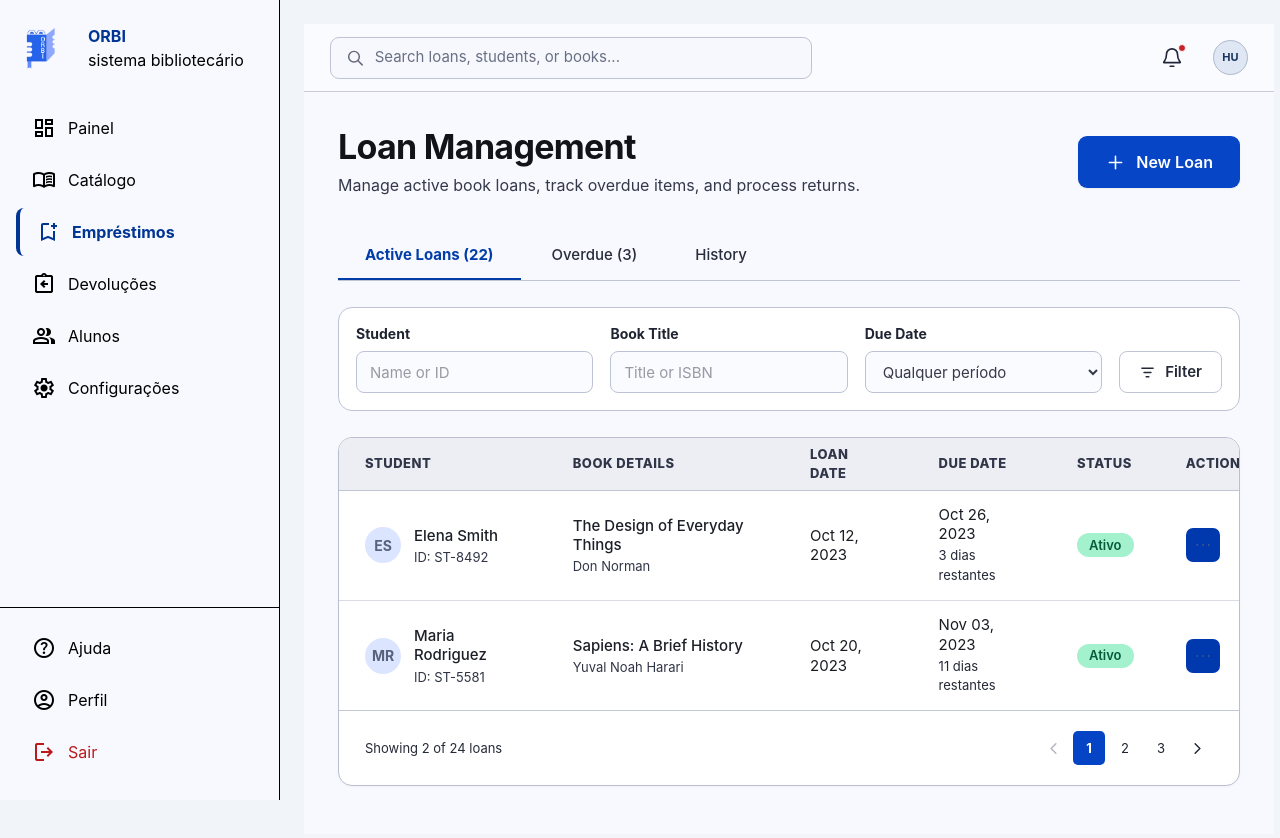
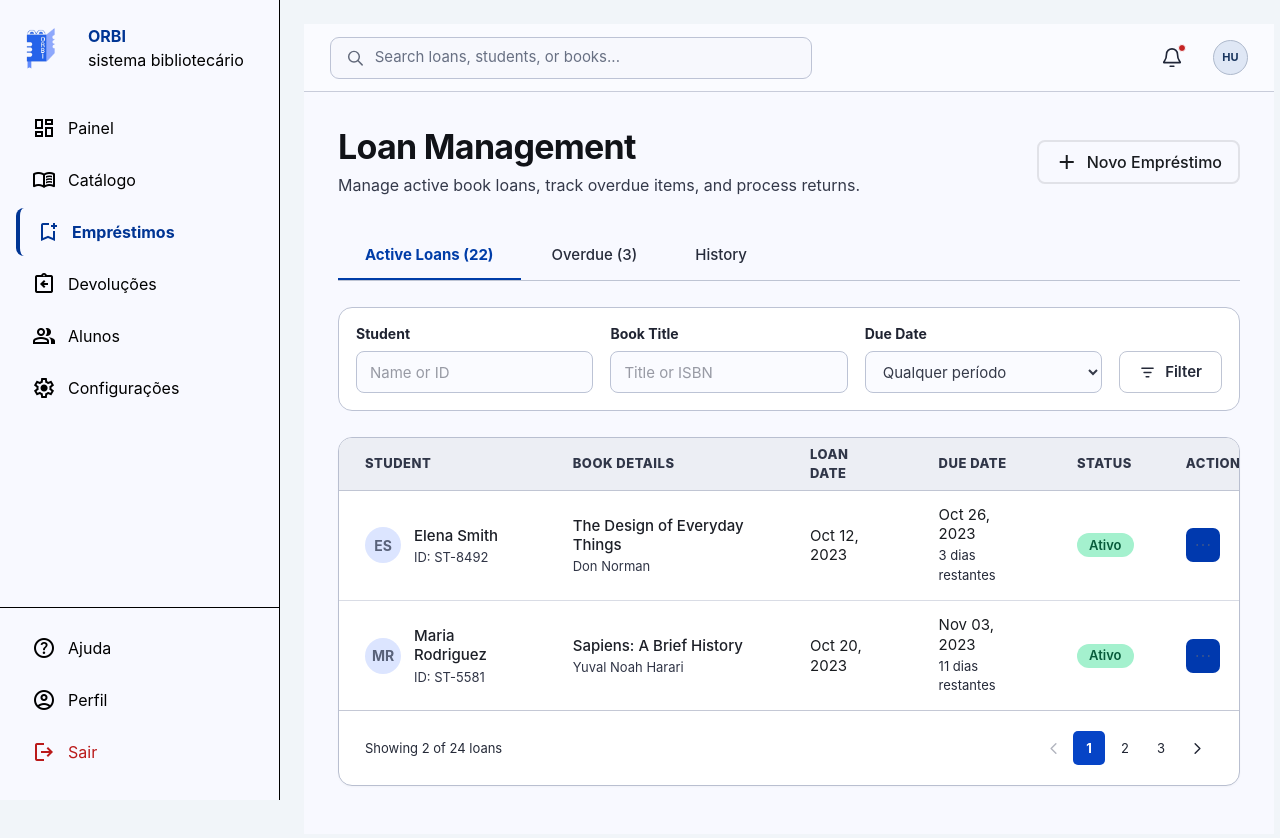
Before and after one commit to RayronVidal/ORBI, a React (Vite) app: page /emprestimos in a window 1280 px wide. Shown: the top 838 px of the page. Built offline with nearby package versions, Linux system fonts and the light colour scheme.

Commit message:
Adiciona botão(componente) dinâmico

```diff
--- a/src/pages/Library/GestaoEmprestimos/Emprestimos.tsx
+++ b/src/pages/Library/GestaoEmprestimos/Emprestimos.tsx
@@ -1,5 +1,6 @@
 import { useMemo, useState } from "react";
 import "./Emprestimos.css";
+import Button from "../../../components/Button";
 
 type Aba = "ativos" | "atrasados" | "historico";
 type Status = "Ativo" | "Atrasado";
@@ -118,7 +119,8 @@ function Emprestimos() {
             <h1>Loan Management</h1>
             <p>Manage active book loans, track overdue items, and process returns.</p>
           </div>
-          <button className="new-loan-button"><Icon name="plus" size={21} /> New Loan</button>
+          {/* <button className="new-loan-button"><Icon name="plus" size={21} /> New Loan</button> */}
+          {<Button text="Novo Empréstimo" icon="add" NomeClasse="material-symbols-outlined"/>}
         </section>
 
         <div className="loan-tabs" role="tablist">
```
